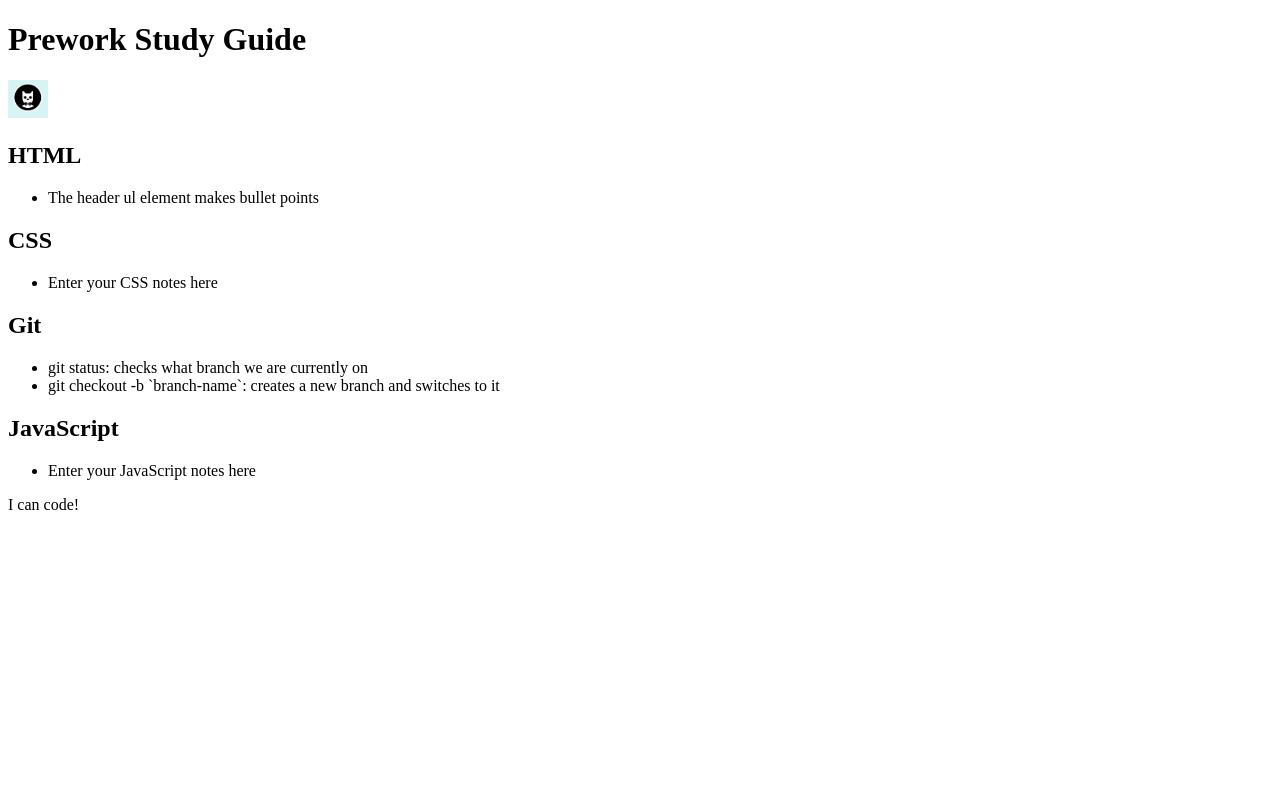
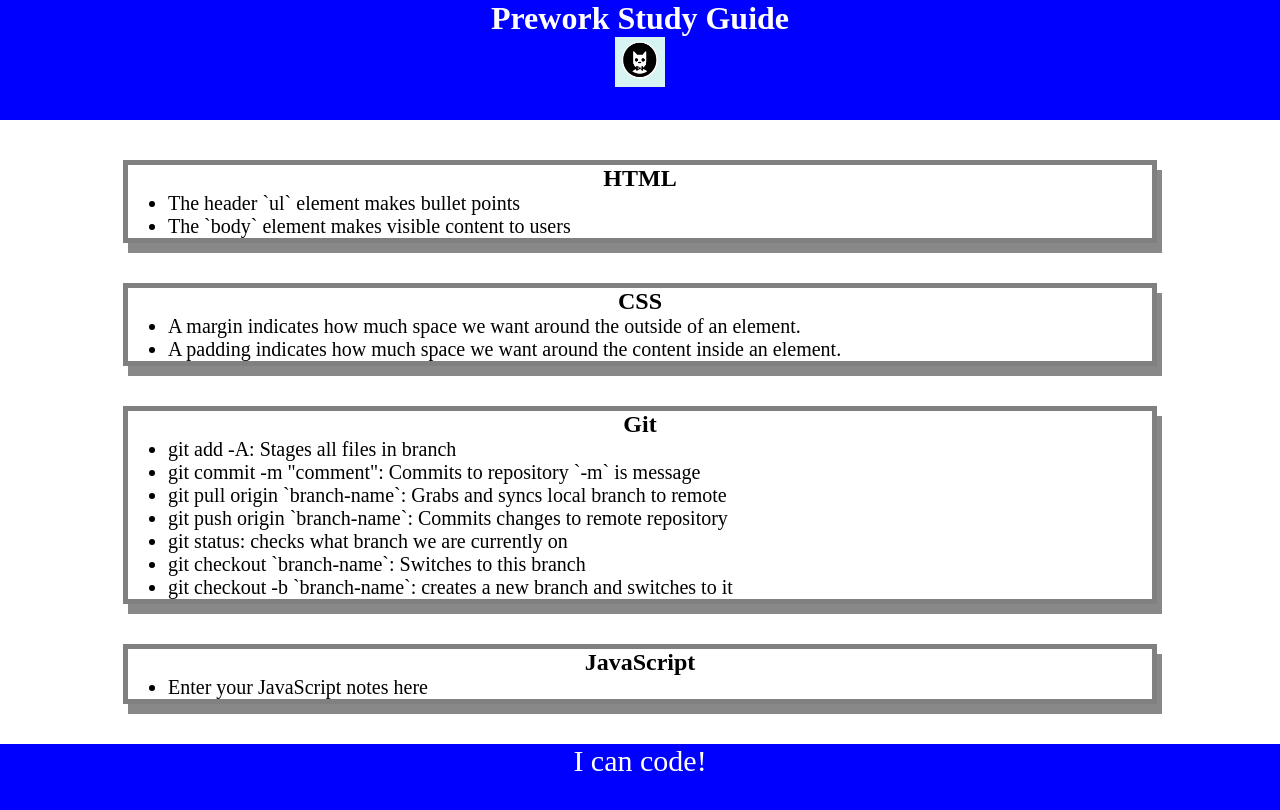
Before and after one commit to SuperRonanCraft/prework-study-guide, a plain HTML site: page index.html in a window 1280 px wide. Drawn offline with Linux system fonts and the light colour scheme.

Commit message:
added CSS to project

```diff
--- /dev/null
+++ b/assets/style.css
@@ -0,0 +1,36 @@
+* {
+    margin: 0;
+    padding: 0;
+}
+header,
+footer {
+    width: 100%;
+    height: 120px;
+    background-color: blue;
+    color: white;
+}
+h1,
+h2 {
+    text-align: center;
+}
+img {
+    display: block;
+    height: 50px;
+    width: 50px;
+    margin-left: auto;
+    margin-right: auto;
+}
+ul {
+    padding-left: 40px;
+    font-size: 20px;
+}
+p {
+    text-align: center;
+    font-size: 30px;
+}
+.card {
+    width: 80%;
+    margin: 40px auto;
+    border: 5px solid gray;
+    box-shadow: 5px 10px #888888;
+  }
--- a/index.html
+++ b/index.html
@@ -5,6 +5,7 @@
     <meta http-equiv="X-UA-Compatible" content="IE=edge" />
     <meta name="viewport" content="width=device-width, initial-scale=1.0" />
     <title>Prework Study Guide</title>
+    <link rel="stylesheet" href="./assets/style.css">
   </head>
   <body>
     <header id="top">
@@ -19,21 +20,28 @@
       <section class="card" id="html-section">
         <h2>HTML</h2>
         <ul>
-          <li>The header ul element makes bullet points</li>
+          <li>The header `ul` element makes bullet points</li>
+          <li>The `body` element makes visible content to users</li>
         </ul>
       </section>
 
       <section class="card" id="css-section">
         <h2>CSS</h2>
         <ul>
-          <li>Enter your CSS notes here</li>
+          <li>A margin indicates how much space we want around the outside of an element.</li>
+          <li>A padding indicates how much space we want around the content inside an element.</li>
         </ul>
       </section>
 
       <section class="card" id="git-section">
         <h2>Git</h2>
         <ul>
+          <li>git add -A: Stages all files in branch</li>
+          <li>git commit -m "comment": Commits to repository `-m` is message</li>
+          <li>git pull origin `branch-name`: Grabs and syncs local branch to remote</li>
+          <li>git push origin `branch-name`: Commits changes to remote repository</li>
           <li>git status: checks what branch we are currently on</li>
+          <li>git checkout `branch-name`: Switches to this branch</li>
           <li>git checkout -b `branch-name`: creates a new branch and switches to it</li>
         </ul>
       </section>
```
